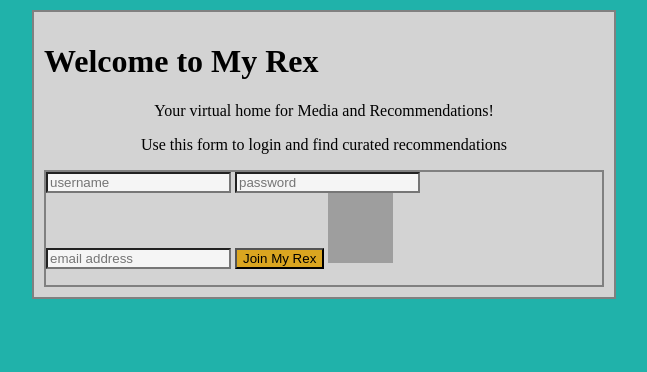
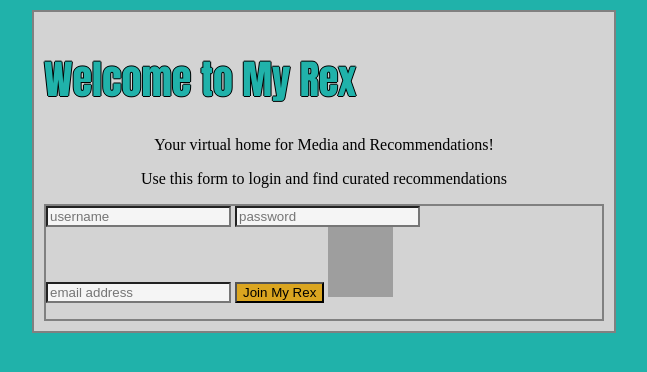
Before and after one commit to zwillerzoog/my-rex, a website: page public/index.html in a window 1280 px wide. Shown: the whole page, without its empty margins (316-963 px from the left). Drawn offline with nearby package versions, Linux system fonts and the light colour scheme; grey boxes are pictures that could not be loaded.

Commit message:
css changes to the main heading on the front page

```diff
--- a/public/index.html
+++ b/public/index.html
@@ -12,7 +12,7 @@
 <body>
 
     <div class="login">
-        <h1>Welcome to My Rex</h1>
+        <h1 class="main-title">Welcome to My Rex</h1>
         <p>Your virtual home for Media and Recommendations!</p>
         <p>Use this form to login and find curated recommendations</p>
         <div class="form">
--- a/public/main.css
+++ b/public/main.css
@@ -28,6 +28,13 @@ button:hover {
 
 div, form, img, p, h2, label, h1 {
     background-color: lightgray;
+}
+
+.main-title {
+    font-family: 'Impact', sans-serif;
+    font-size: 40px;
+    color: lightseagreen;
+    text-shadow: -1px 0 black, 0 1px black, 1px 0 black, 0 -1px black;
 }
 
 div {
```
